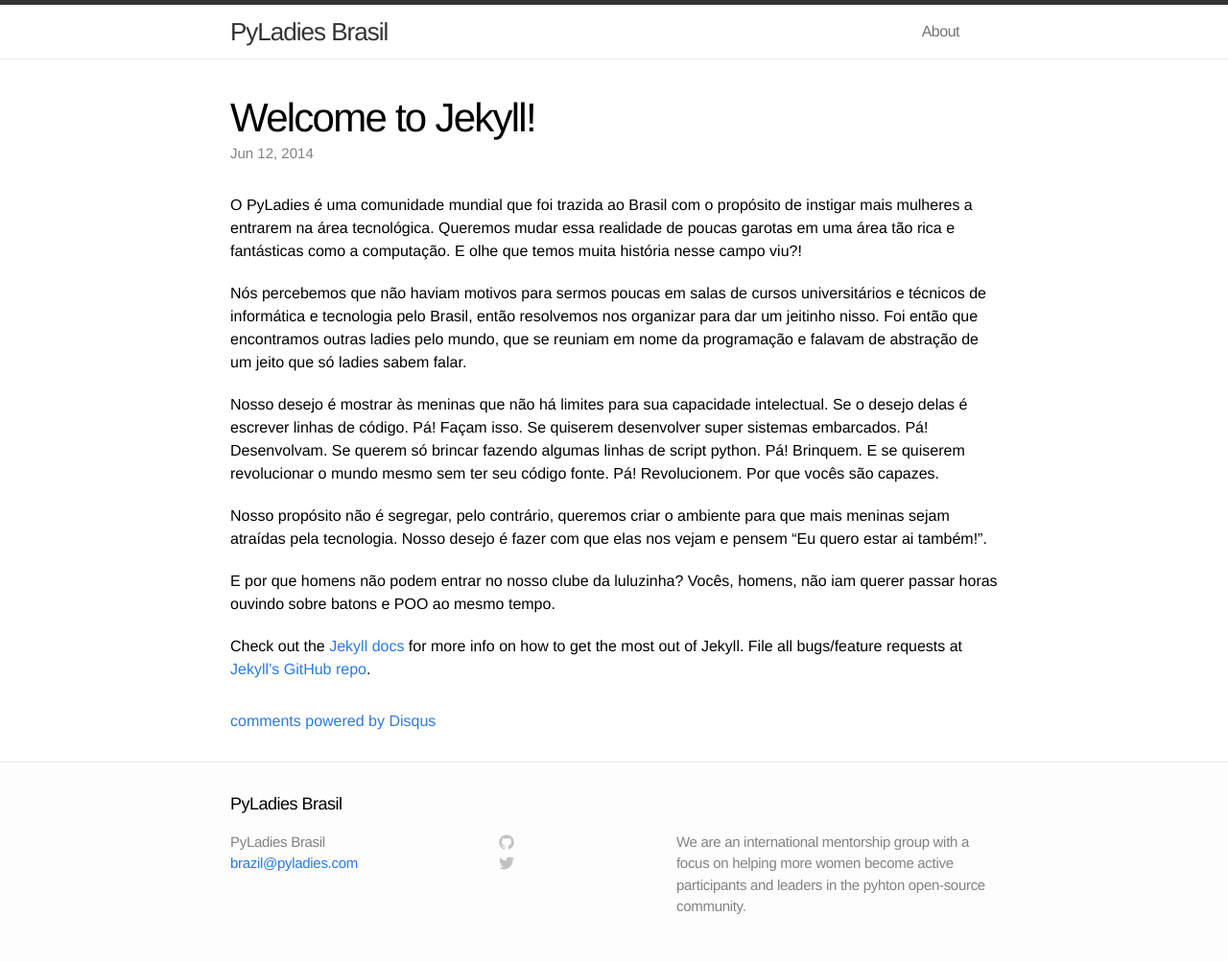
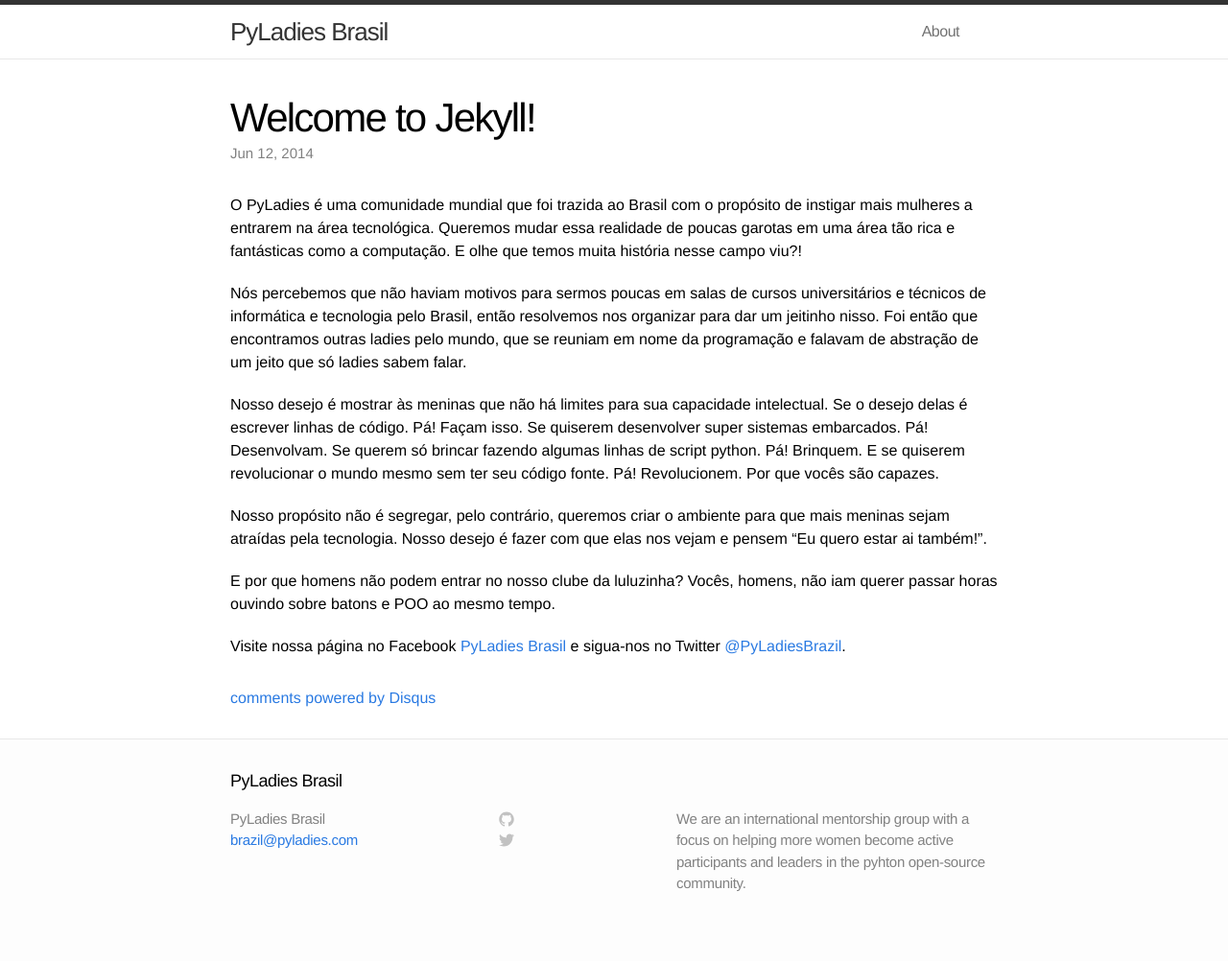
Before and after one commit to pyladies-brazil/pyladies-brazil.github.io, a Jekyll site: the page built from _posts/2014-06-12-welcome-to-jekyll.markdown, in a window 1280 px wide. Shown: the whole page at 96% size. Built offline with Jekyll 4.4.1, drawn with Linux system fonts in a browser that asks for light colours; comment, search, counter and statistics services are not loaded; after the commit the page ends 978 px from its top, so only the background shows below that.

Commit message:
editing first post

```diff
--- a/_posts/2014-06-12-welcome-to-jekyll.markdown
+++ b/_posts/2014-06-12-welcome-to-jekyll.markdown
@@ -15,7 +15,7 @@
 
 E por que homens não podem entrar no nosso clube da luluzinha? Vocês, homens, não iam querer passar horas ouvindo sobre batons e POO ao mesmo tempo.
 
-Check out the [Jekyll docs][jekyll] for more info on how to get the most out of Jekyll. File all bugs/feature requests at [Jekyll's GitHub repo][jekyll-gh].
+Visite nossa página no Facebook [PyLadies Brasil][pyladiesbrF] e sigua-nos no Twitter [@PyLadiesBrazil][pyladiesbrT].
 
-[jekyll-gh]: https://github.com/jekyll/jekyll
-[jekyll]:    http://jekyllrb.com
+[pyladiesbrT]: https://twitter.com/PyLadiesBrazil
+[pyladiesbrF]:    https://www.facebook.com/PyLadiesBrazil?ref_type=bookmark
```
